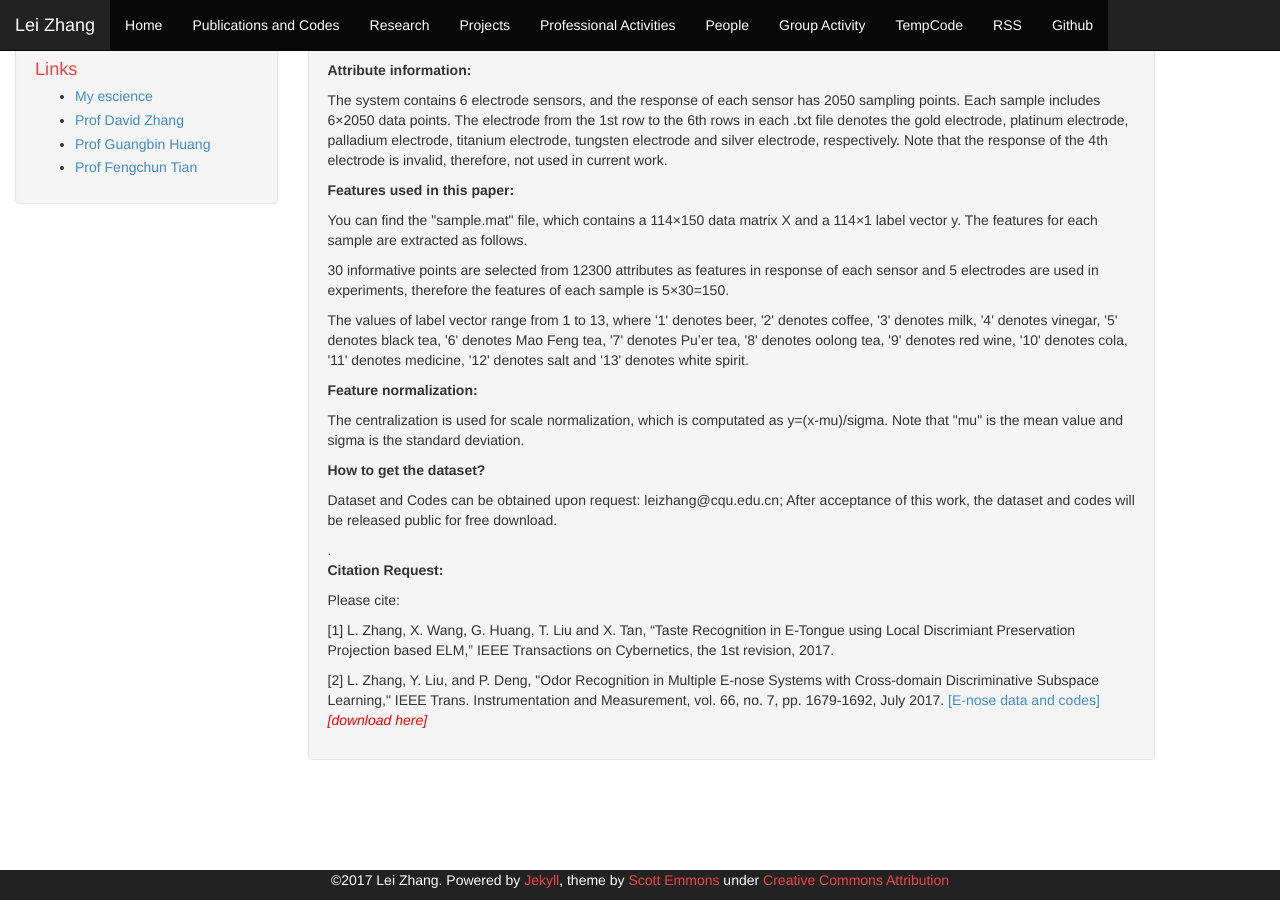
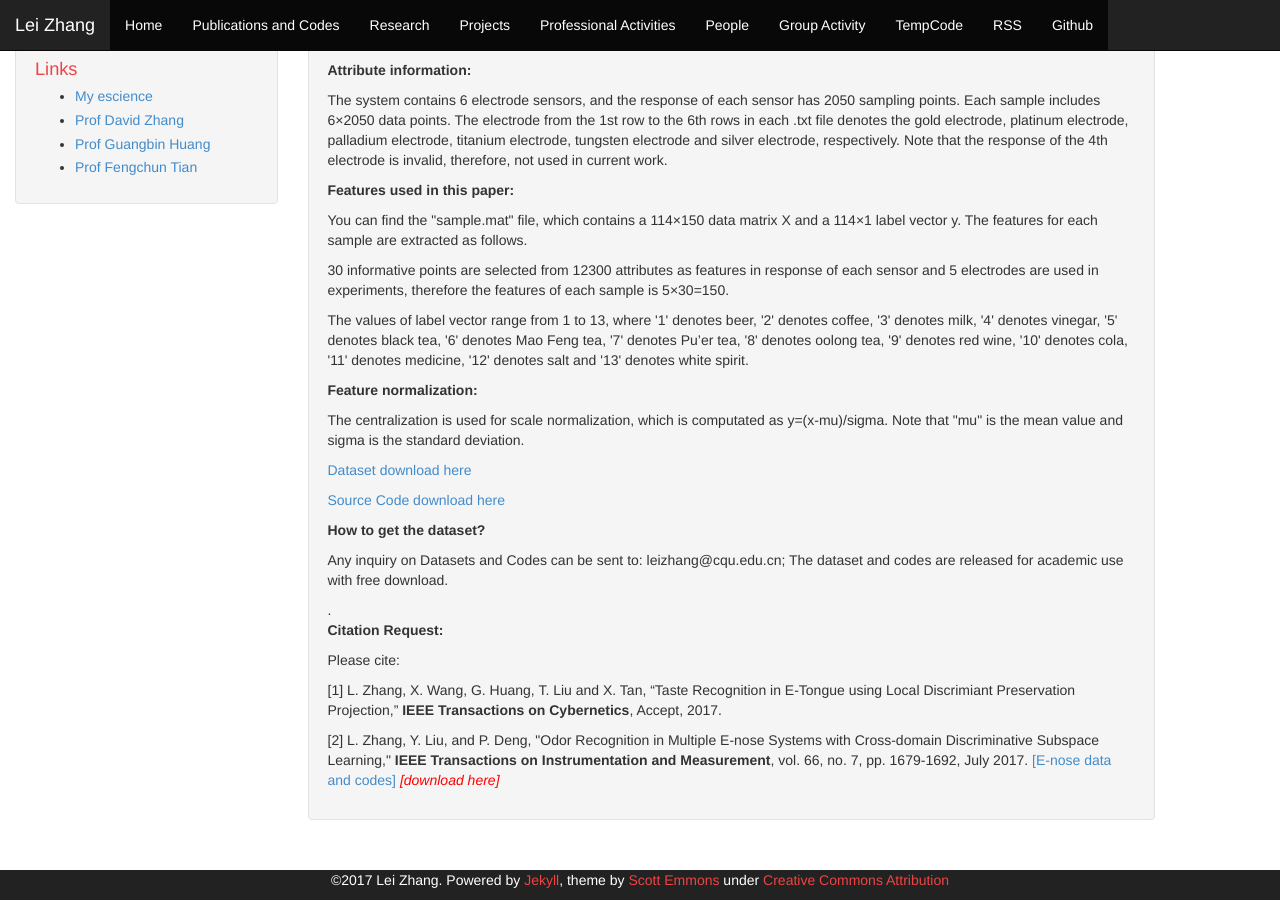
Before and after one commit to DrLeiZhang/website, a Jekyll site: the page built from tempcode.html, in a window 1280 px wide and 900 px high, scrolled down 871 px. Built offline with Jekyll 4.4.1, drawn with Linux system fonts in a browser that asks for light colours; Markdown is read by kramdown in place of the engine named in the settings.

Commit message:
Update
Signed-off-by: leizhang@cqu.edu.cn <leizhang@cqu.edu.cn>

```diff
--- a/index.html
+++ b/index.html
@@ -31,6 +31,8 @@ layout: default
 
 <div class="well">
 <p><B style="color:red;">[LiVE Group News]</B></p>
+<p><B style="color:red;">[22/12/2017]</B> 1 paper "Taste Recognition in E-Tongue using Local Discriminant Preservation Projection" is accepted in <I><B>IEEE Transactions on Cybernetics</B></I>, 2017.
+
 <p><B style="color:red;">[ESI Highly cited paper]</B> One paper "Lei Zhang and David Zhang, Domain Adaptation Extreme Learning Machines for Drift Compensation in E-Nose Systems, <I><B>IEEE Transactions on Instrumentation and Measurement</B></I >, vol. 64, no. 7, pp. 1790-1801, 2015" is selected as <B>Highly cited paper</B> by ESI.</p>
 
 <p><B style="color:red;">[30/10/2017]</B> Our paper “Adv-Kin: An Adversarial Convolutional Network for Kinship Verification” is granted as the "<B style="color:red;">Best Paper Award</B>" by the 12th Chinese Conference on Biometric Recognition (CCBR).</p>
--- a/tempcode.html
+++ b/tempcode.html
@@ -43,17 +43,17 @@ layout: default
 <p><B>Feature normalization: </B></p>
 <p>The centralization is used for scale normalization, which is computated as y=(x-mu)/sigma. Note that "mu" is the mean value and sigma is the standard deviation.</p>
 
-<!--<p><a href="resources/CQU-E_Tongue_data.rar">Dataset download here</a></p>-->
-<!--<p><a href="resources/demo_code_E-Tongue.rar">Source Code download here</a></p>-->
+<p><a href="resources/CQU-E_Tongue_data.rar">Dataset download here</a></p>
+<p><a href="resources/demo_code_E-Tongue.rar">Source Code download here</a></p>
 
 <p><B>How to get the dataset? </B></p>
-<p>Dataset and Codes can be obtained upon request: leizhang@cqu.edu.cn; After acceptance of this work, the dataset and codes will be released public for free download.</p>.
+<p>Any inquiry on Datasets and Codes can be sent to: leizhang@cqu.edu.cn; The dataset and codes are released for academic use with free download.</p>.
 
 <p><b>Citation Request:</B></p>
 
 <p>Please cite:</p>
-<p>[1] L. Zhang, X. Wang, G. Huang, T. Liu and X. Tan, “Taste Recognition in E-Tongue using Local Discrimiant Preservation Projection based ELM,” IEEE Transactions on Cybernetics, the 1st revision, 2017.</p>
+<p>[1] L. Zhang, X. Wang, G. Huang, T. Liu and X. Tan, “Taste Recognition in E-Tongue using Local Discrimiant Preservation Projection,” <B>IEEE Transactions on Cybernetics</B>, Accept, 2017.</p>
 
-<p>[2] L. Zhang, Y. Liu, and P. Deng, "Odor Recognition in Multiple E-nose Systems with Cross-domain Discriminative Subspace Learning," IEEE Trans. Instrumentation and Measurement, vol. 66, no. 7, pp. 1679-1692, July 2017. <a href="resources/CDSL_paper_code.rar">[E-nose data and codes]</a> <I style="color:red;">[download here]</I></p>
+<p>[2] L. Zhang, Y. Liu, and P. Deng, "Odor Recognition in Multiple E-nose Systems with Cross-domain Discriminative Subspace Learning," <B>IEEE Transactions on Instrumentation and Measurement</B>, vol. 66, no. 7, pp. 1679-1692, July 2017. <a href="resources/CDSL_paper_code.rar">[E-nose data and codes]</a> <I style="color:red;">[download here]</I></p>
 
 </div>
```
Also changed, not shown: publications and codes.html (+10 -7 lines).
